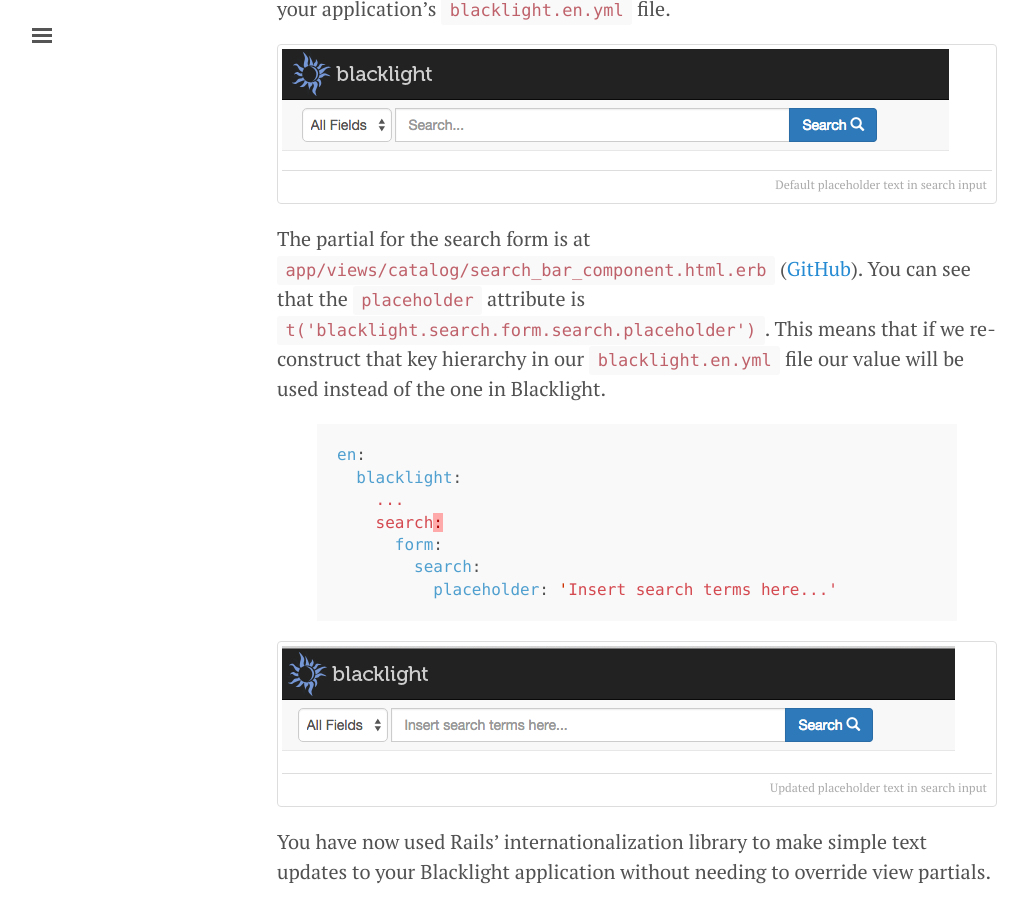
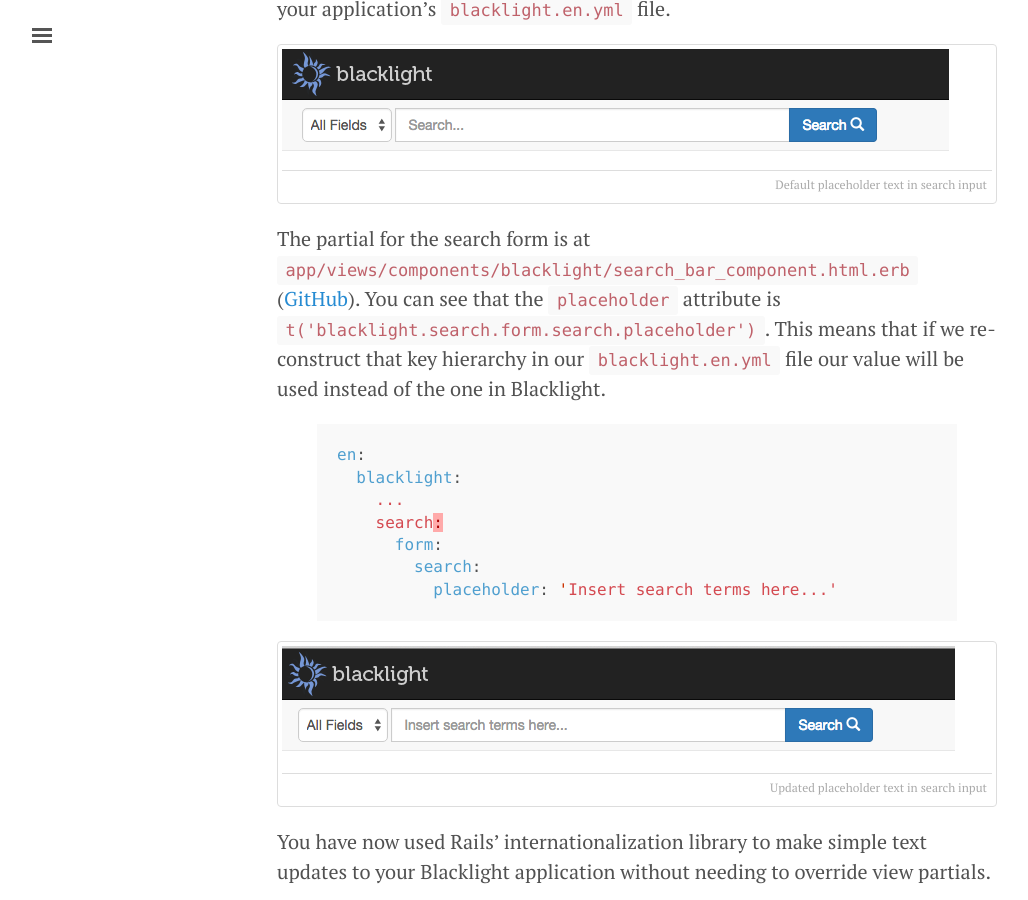
Before and after one commit to projectblacklight/customizing-blacklight, a Jekyll site: the page built from v7.11.1/04-i18n.md, in a window 1280 px wide and 900 px high, scrolled down 1015 px. Shown: the whole window, without its empty margins (3-1031 px from the left). Built offline with Jekyll 4.4.1, drawn with Linux system fonts in a browser that asks for light colours.

Commit message:
use correct erb path

```diff
--- a/v7.11.1/04-i18n.md
+++ b/v7.11.1/04-i18n.md
@@ -24,7 +24,7 @@
   <div class='caption'>Default placeholder text in search input</div>
 </div>
 
-The partial for the search form is at `app/views/catalog/search_bar_component.html.erb` ([GitHub](https://github.com/projectblacklight/blacklight/blob/68672b9d083266d7d3f5db1f535765801e42aff3/app/components/blacklight/search_bar_component.html.erb#L18)). You can see that the `placeholder` attribute is `t('blacklight.search.form.search.placeholder')`. This means that if we re-construct that key hierarchy in our `blacklight.en.yml` file our value will be used instead of the one in Blacklight.
+The partial for the search form is at `app/views/components/blacklight/search_bar_component.html.erb` ([GitHub](https://github.com/projectblacklight/blacklight/blob/68672b9d083266d7d3f5db1f535765801e42aff3/app/components/blacklight/search_bar_component.html.erb#L18)). You can see that the `placeholder` attribute is `t('blacklight.search.form.search.placeholder')`. This means that if we re-construct that key hierarchy in our `blacklight.en.yml` file our value will be used instead of the one in Blacklight.
 
 {% highlight yaml %}
 en:
```
